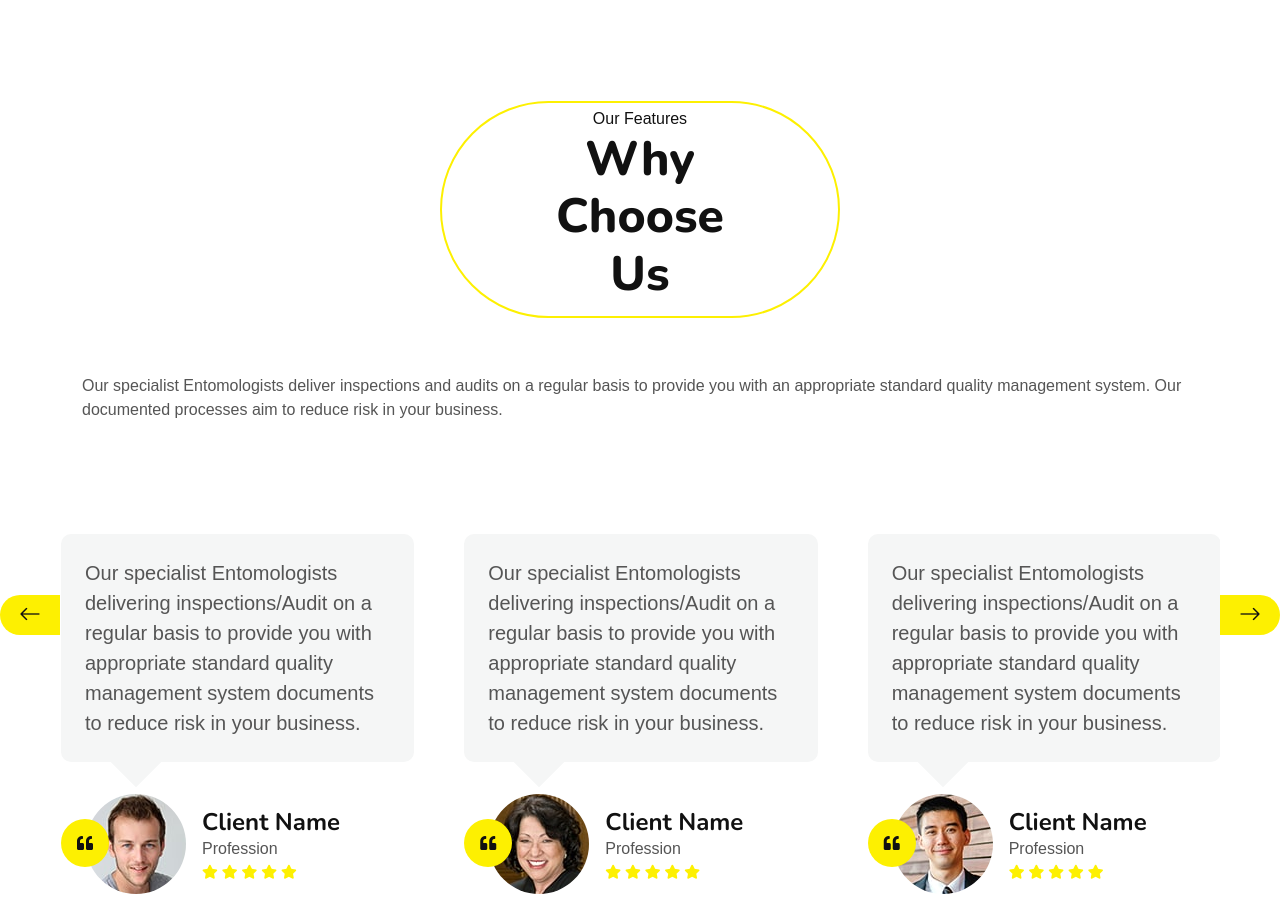
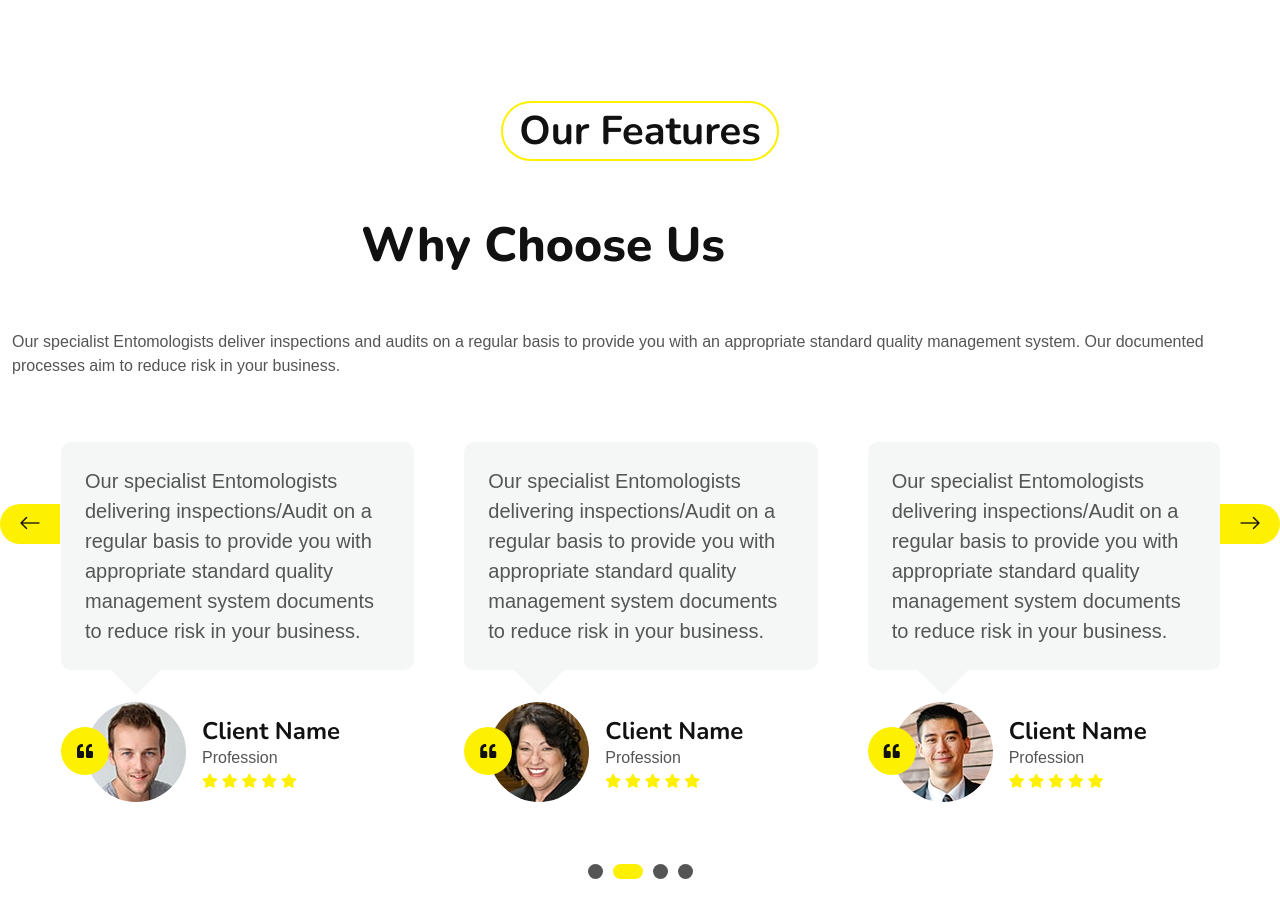
Before and after one commit to briskdemo/briskdemo.github.io, a plain HTML site: page index.html in a window 1280 px wide. Shown: the part 6251-7152 px from the top of the page. Drawn offline with nearby package versions, Linux system fonts and the light colour scheme; files that its build step writes are made by us from their sources.

Commit message:
nezuko chaaaan

```diff
--- a/index.html
+++ b/index.html
@@ -457,7 +457,8 @@
                      <div class="container-fluid testimonial py-5">
                      <div class="container py-5">
                      <div class="text-center mb-5 wow fadeInUp" data-wow-delay=".3s">
-                     <h class="mb-2 px-3 py-1 text-dark rounded-pill d-inline-block border border-2 border-primary">Our Features</h1>
+                     <h1 class="mb-2 px-3 py-1 text-dark rounded-pill d-inline-block border border-2 border-primary">Our Features</h1>
+                     </div>
                      <h2 class="display-5 w-50 mx-auto">Why Choose Us</h2>
                      </div>
                      <p>Our specialist Entomologists deliver inspections and audits on a regular basis to provide you with an appropriate standard quality management system. Our documented processes aim to reduce risk in your business.</p>
```
